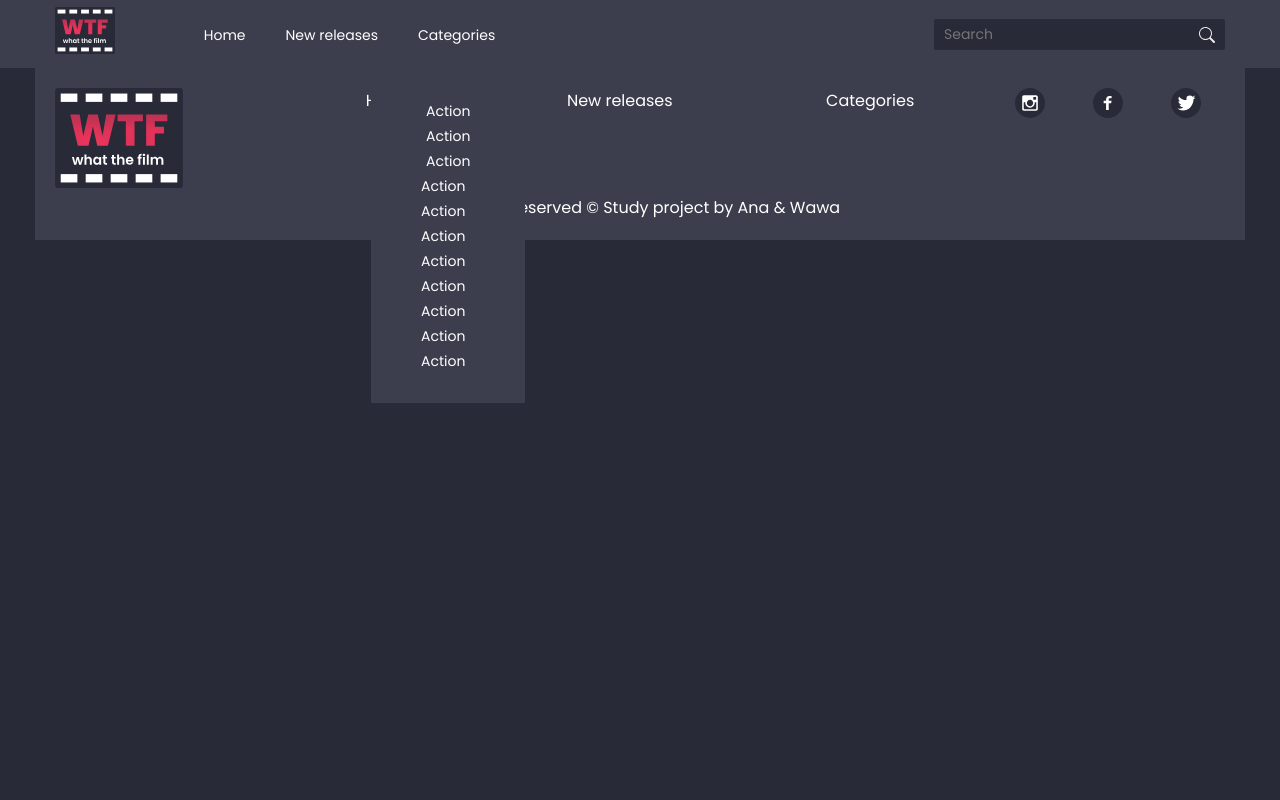
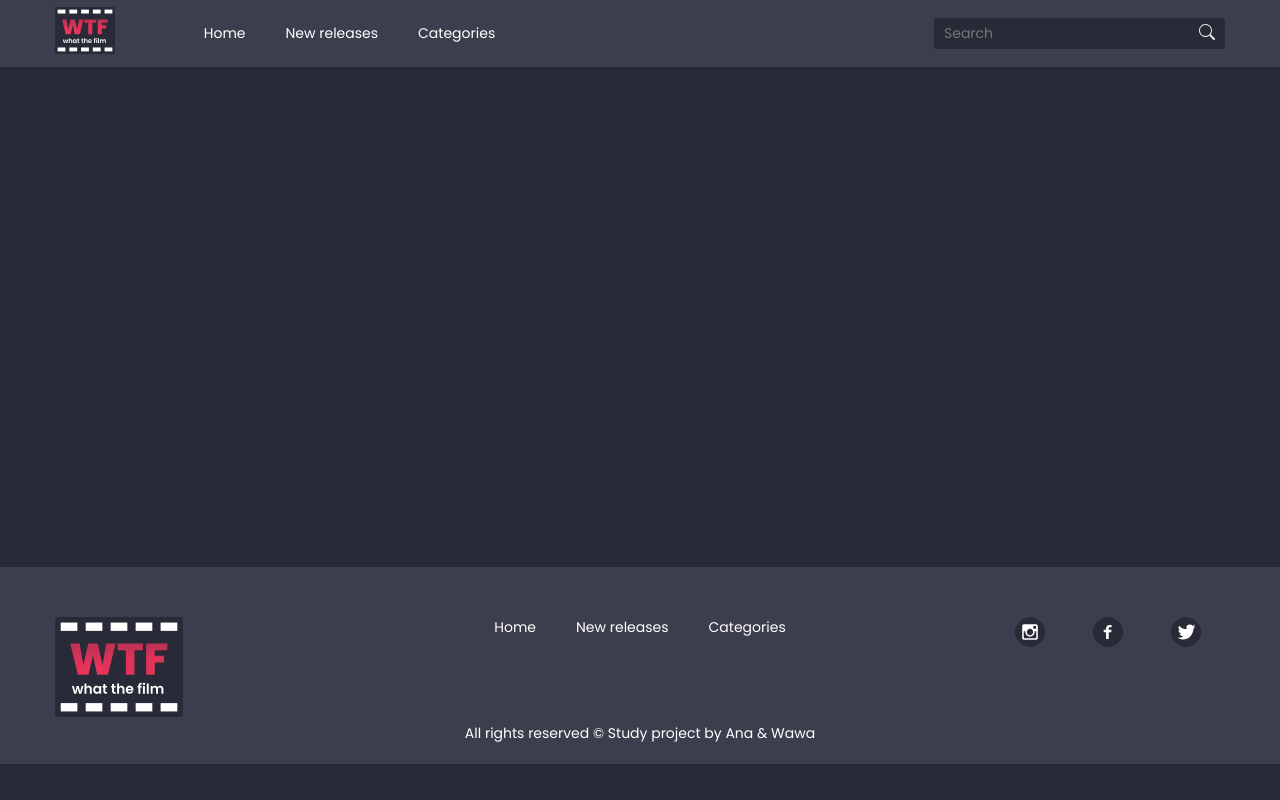
Before and after one commit to anastasiiaal/WhatTheFilm, a PHP site: page / in a window 1280 px wide. Run offline with PHP 8.4, Linux system fonts and the light colour scheme.

Commit message:
:lipstick: footer

```diff
--- a/views/style/libs/_footer.scss
+++ b/views/style/libs/_footer.scss
@@ -1,10 +1,11 @@
 footer {
+    margin-top: 500px;
+    background-color: $light-blue;
     .container {
         font-family: Poppins;
         font-weight: 300;
-        background-color: $light-blue;
         color: $white;
-        padding: 20px;
+        padding: 50px 20px 20px 20px;
         .footer-sections {
             display: flex;
             .footer-section1 {
@@ -12,19 +13,26 @@ footer {
                 img {
                     width: 128px;
                     height: 100px;
-                };
+                }
             }
             .footer-section2 {
                 width: 60%;
                 nav {
                     ul {
                         display: flex;
-                        justify-content: space-around;
+                        justify-content: center;
                         li {
+                            margin: 0 20px;
                             a {
                                 text-decoration: none;
-                                color: $white
+                                color: $white;
+                                transition: $transition;
+                                &:hover{
+                                transition: $transition;
+                                color: $pink;
                             }
+                            }
+
                         }
                     }
 
@@ -34,6 +42,14 @@ footer {
                 width: 20%;
                 display: flex;
                 justify-content: space-around;
+                img{
+                    transition: $transition;
+                    &:hover {
+                    transform: scale(1.2);
+                    transition: $transition;
+                    }
+                }
+
             }
         }
         .footer-copyright {
--- a/views/style/libs/_general.scss
+++ b/views/style/libs/_general.scss
@@ -1,3 +1,7 @@
+html {
+    font-size: 14px;
+}
+
 .container {
     width: 1170px;
     margin: 0 auto;
--- a/views/style/main.css
+++ b/views/style/main.css
@@ -32,6 +32,10 @@ ol, ul {
   list-style: none;
 }
 
+html {
+  font-size: 14px;
+}
+
 .container {
   width: 1170px;
   margin: 0 auto;
@@ -50,12 +54,15 @@ body {
   background-color: #282A38;
 }
 
+footer {
+  margin-top: 500px;
+  background-color: #3C3E4D;
+}
 footer .container {
   font-family: Poppins;
   font-weight: 300;
-  background-color: #3C3E4D;
   color: #FFFFFF;
-  padding: 20px;
+  padding: 50px 20px 20px 20px;
 }
 footer .container .footer-sections {
   display: flex;
@@ -72,16 +79,31 @@ footer .container .footer-sections .footer-section2 {
 }
 footer .container .footer-sections .footer-section2 nav ul {
   display: flex;
-  justify-content: space-around;
+  justify-content: center;
+}
+footer .container .footer-sections .footer-section2 nav ul li {
+  margin: 0 20px;
 }
 footer .container .footer-sections .footer-section2 nav ul li a {
   text-decoration: none;
   color: #FFFFFF;
+  transition: all 0.2s ease-in-out;
+}
+footer .container .footer-sections .footer-section2 nav ul li a:hover {
+  transition: all 0.2s ease-in-out;
+  color: #F0345C;
 }
 footer .container .footer-sections .footer-section3 {
   width: 20%;
   display: flex;
   justify-content: space-around;
+}
+footer .container .footer-sections .footer-section3 img {
+  transition: all 0.2s ease-in-out;
+}
+footer .container .footer-sections .footer-section3 img:hover {
+  transform: scale(1.2);
+  transition: all 0.2s ease-in-out;
 }
 footer .container .footer-copyright {
   text-align: center;
--- a/views/templates/footer.php
+++ b/views/templates/footer.php
@@ -2,7 +2,7 @@
     <div class="container">
         <div class="footer-sections">
             <div class="footer-section1">
-                <img src="./views/img/logo.svg" alt="logo">
+                <a href="#"><img src="./views/img/logo.svg" alt="logo"></a>
             </div>
 
             <div class="footer-section2">
@@ -21,12 +21,9 @@
                 <a href="#"><img src="./views/img/twitter.svg" alt="twitter"></a>
             </div>
         </div>
+
         <div class="footer-copyright">
             <p>All rights reserved © Study project by Ana & Wawa</p>
         </div>
-
-
-
-
     </div>
 </footer>
--- a/views/templates/header.php
+++ b/views/templates/header.php
@@ -14,7 +14,7 @@
                     </li>
                     <li>
                         <a href=".">Categories</a>
-                        <div class="nav__categories">
+                        <div class="nav__categories dnone">
                             <ul>
                                 <li>
                                     <a class="category-link" href=".">Action</a>
```
Also changed, not shown: 1 other file.
